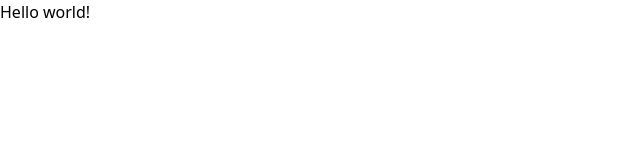
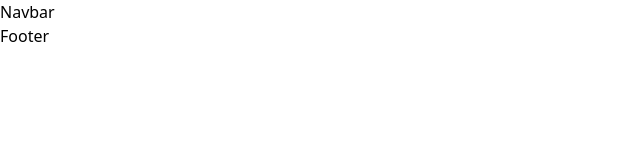
Before and after one commit to Irshad037/LMS, a React (Vite) app in the folder frontend/: page /login in a window 1280 px wide. Shown: the top 160 px of the page, without its empty margins (0-640 px from the left). Built offline with nearby package versions, Linux system fonts and the light colour scheme.

Commit message:
2-Routes and page created

```diff
--- a/frontend/package.json
+++ b/frontend/package.json
@@ -10,6 +10,7 @@
     "preview": "vite preview"
   },
   "dependencies": {
+    "axios": "^1.10.0",
     "humanize-duration": "^3.33.0",
     "quill": "^2.0.3",
     "react": "^19.1.0",
--- a/frontend/src/App.jsx
+++ b/frontend/src/App.jsx
@@ -1,10 +1,22 @@
 import React from 'react'
+import { Routes, Route, Navigate } from 'react-router-dom';
+import HomePage from './pages/HomePage';
+import Navbar from './pages/Navbar';
+import Footer from './pages/Footer';
 
 const App = () => {
   return (
-    <h1 className="text-3xl font-bold underline">
-      Hello world!
-    </h1>
+    <div>
+      <Navbar />
+
+      <Routes>
+        <Route path='/' element={HomePage} />
+        <Route path='/signup' element={HomePage} />
+        <Route path='/login' element={HomePage} />
+      </Routes>
+
+      <Footer/>
+    </div>
   )
 }
 
--- /dev/null
+++ b/frontend/src/lib/axios.js
@@ -0,0 +1,6 @@
+import axios from 'axios'
+
+export const axiosInstance = axios.create({
+    baseURL: import.meta.env.MODE === "development" ? "http://localhost:3000/api" : "/api",
+  withCredentials: true,
+})
--- /dev/null
+++ b/frontend/src/pages/Footer.jsx
@@ -0,0 +1,9 @@
+import React from 'react'
+
+const Footer = () => {
+  return (
+    <div>Footer</div>
+  )
+}
+
+export default Footer
--- /dev/null
+++ b/frontend/src/pages/HomePage.jsx
@@ -0,0 +1,9 @@
+import React from 'react'
+
+const HomePage = () => {
+  return (
+    <div>HomePage</div>
+  )
+}
+
+export default HomePage
--- /dev/null
+++ b/frontend/src/pages/Navbar.jsx
@@ -0,0 +1,9 @@
+import React from 'react'
+
+const Navbar = () => {
+  return (
+    <div>Navbar</div>
+  )
+}
+
+export default Navbar
```
Also changed, not shown: frontend/src/pages/SignUpPage.jsx (added, +9 -0 lines), frontend/src/pages/login.jsx (added, +9 -0 lines), frontend/src/store/useAuthStore.js (added), 2 other files (tests, documents, lock files or other folders).
